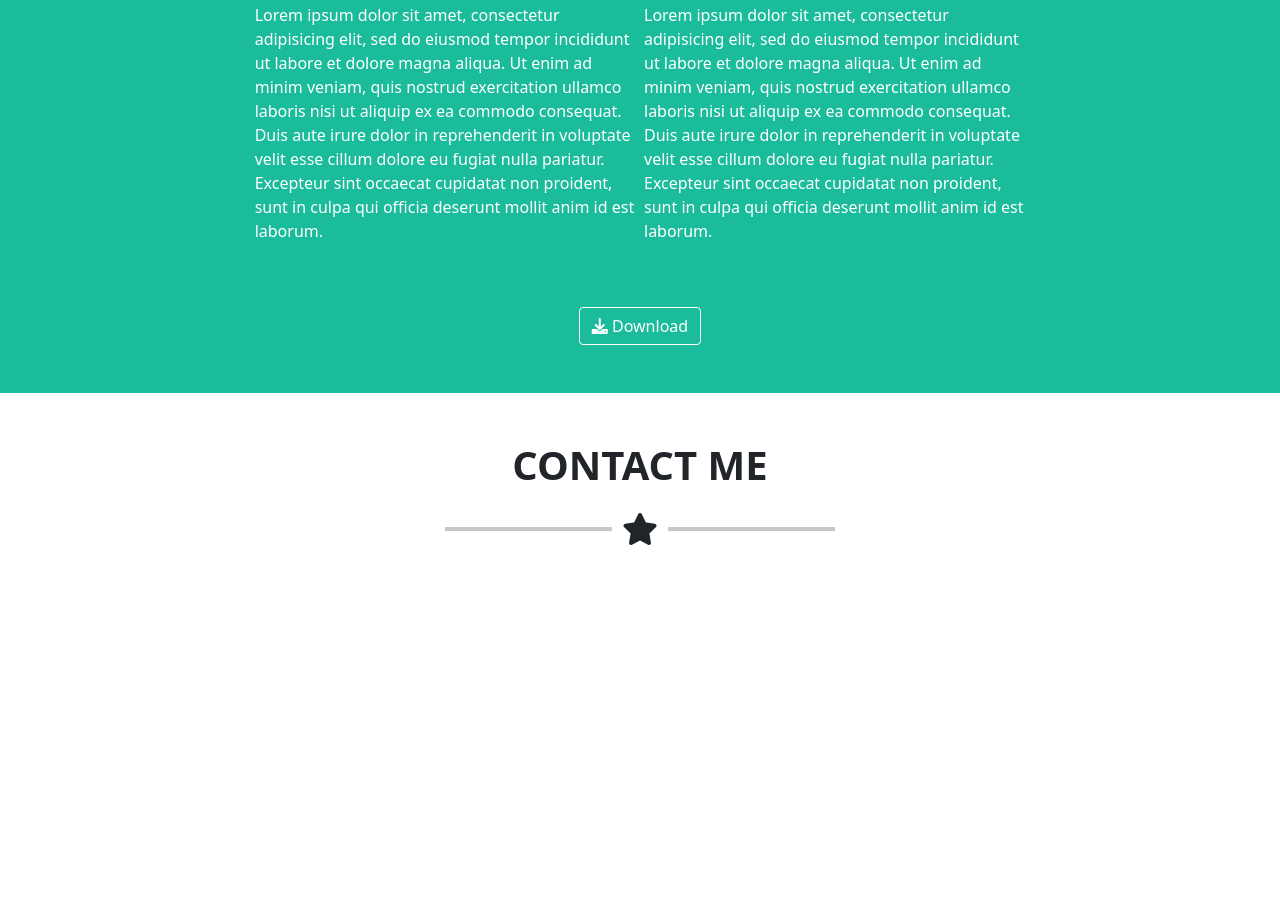
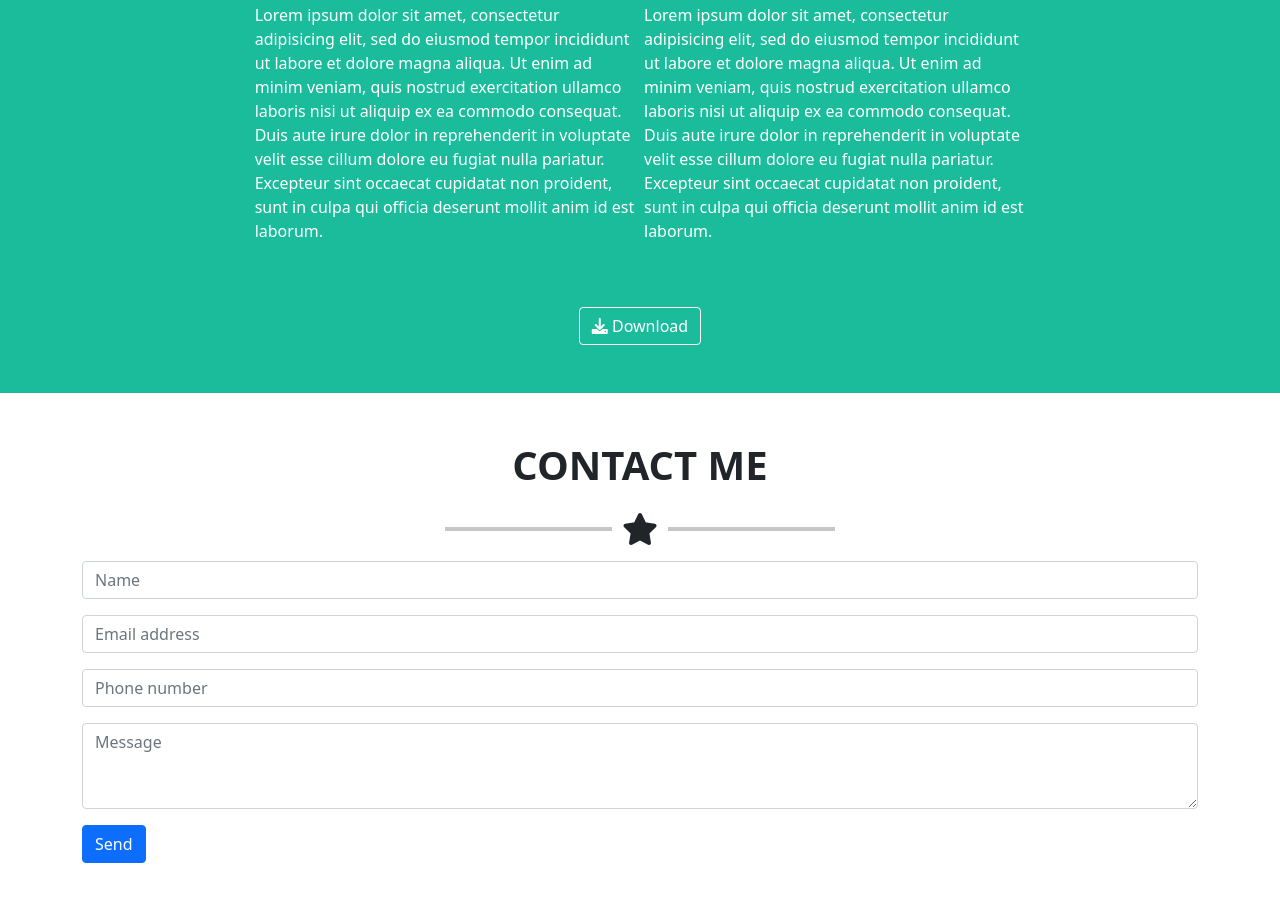
Before and after one commit to AlessandroMandaglio30/html-css-bootstrap-freelancer, a plain HTML site: page index.html in a window 1280 px wide. Shown: the part 1701-2602 px from the top of the page. Before the commit the page ends 2310 px from the top, so only its background shows below. Drawn offline with nearby package versions, Linux system fonts and the light colour scheme.

Commit message:
FIne main

```diff
--- a/index.html
+++ b/index.html
@@ -51,6 +51,7 @@
 
     <!-- INIZIO MAIN -->
     <main>
+        <!-- portfolio -->
         <div class="container-lg text-center py-5 ">
             <h1 class="text-uppercase fw-bold">portfolio</h1>
             <div class="stella d-flex justify-content-center w-100">
@@ -66,6 +67,7 @@
                 <div class="col-12 col-sm-6 col-lg-4"><img src="img/submarine.png" alt="Submarine" class="w-100"></div>
             </div>
         </div>
+        <!-- About -->
             <div class="container-fluid bgjumbo  py-5">
                 <h1 class="text-uppercase fw-bold text-center">About</h1>
                 <div class="stella d-flex justify-content-center w-100">
@@ -84,11 +86,31 @@
                     <a class="btn btn-default text-white border border-white " href="#" role="button"><i class="fas fa-download"></i> Download</a>
                 </div>
             </div>
+            <!-- contact me -->
             <div class="container-lg text-center py-5 ">
                 <h1 class="text-uppercase fw-bold">contact me</h1>
                 <div class="stella d-flex justify-content-center w-100">
                     <hr class="mr-2 d-inline-block align-self-center"><i class="fas fa-star py-3 fs-2"></i>
                     <hr class="ml-2 d-inline-block align-self-center">
+                </div>
+                <div class="row">
+                    <div class="col">
+                        <form>
+                            <div class="mb-3">
+                                <input type="text" class="form-control" id="form-name-input" placeholder="Name" required>
+                            </div>
+                            <div class="mb-3">
+                                <input type="email" class="form-control" id="form-email-input" placeholder="Email address" required>
+                            </div>
+                            <div class="mb-3">
+                                <input type="tel" class="form-control" id="form-number-input" placeholder="Phone number" required>
+                            </div>
+                            <div class="mb-3">
+                                <textarea class="form-control" id="form-msg-input" rows="3" placeholder="Message"></textarea>
+                            </div>
+                            <button type="submit" class="btn btn-primary d-flex ">Send</button>
+                        </form>
+                    </div>
                 </div>
             </div>
     </main>
```
